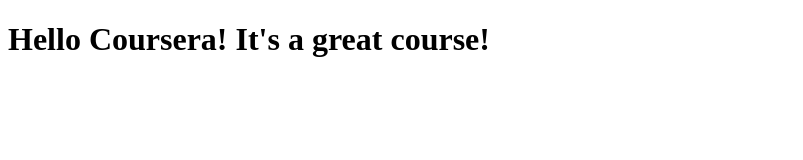
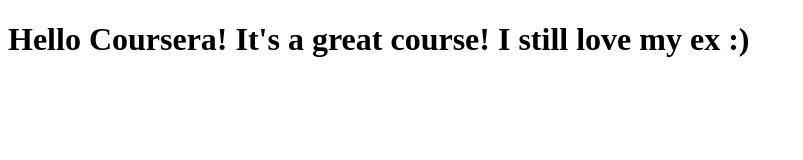
Before and after one commit to IvanBesti/coursera-test, a plain HTML site: page site/index.html in a window 1280 px wide. Shown: the whole page, without its empty margins (0-803 px from the left). Drawn offline with Linux system fonts and the light colour scheme.

Commit message:
talking about my ex.

```diff
--- a/site/index.html
+++ b/site/index.html
@@ -4,6 +4,6 @@
 	<title>Hello Coursera!</title>
 </head>
 <body>
-<h1>Hello Coursera! It's a great course!</h1>
+<h1>Hello Coursera! It's a great course! I still love my ex :)</h1>
 </body>
 </html>
```
